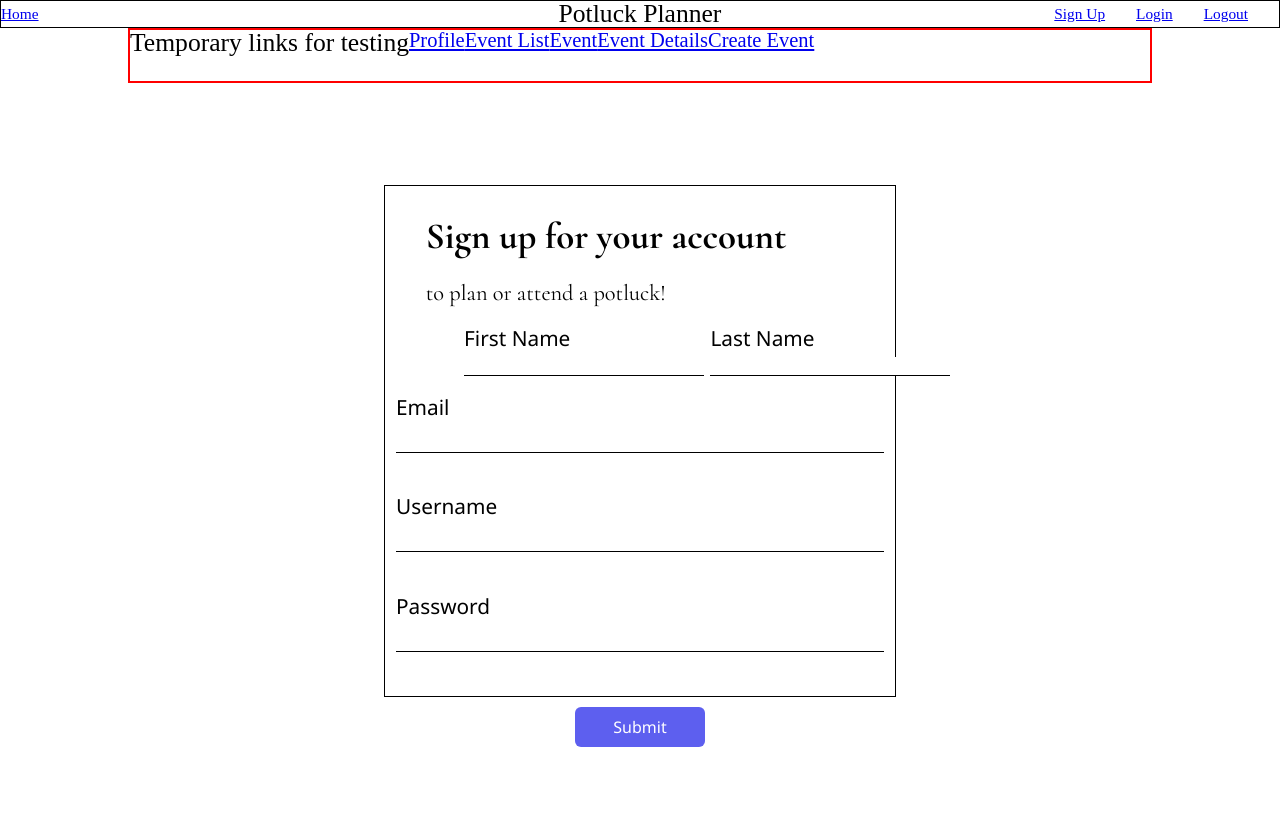
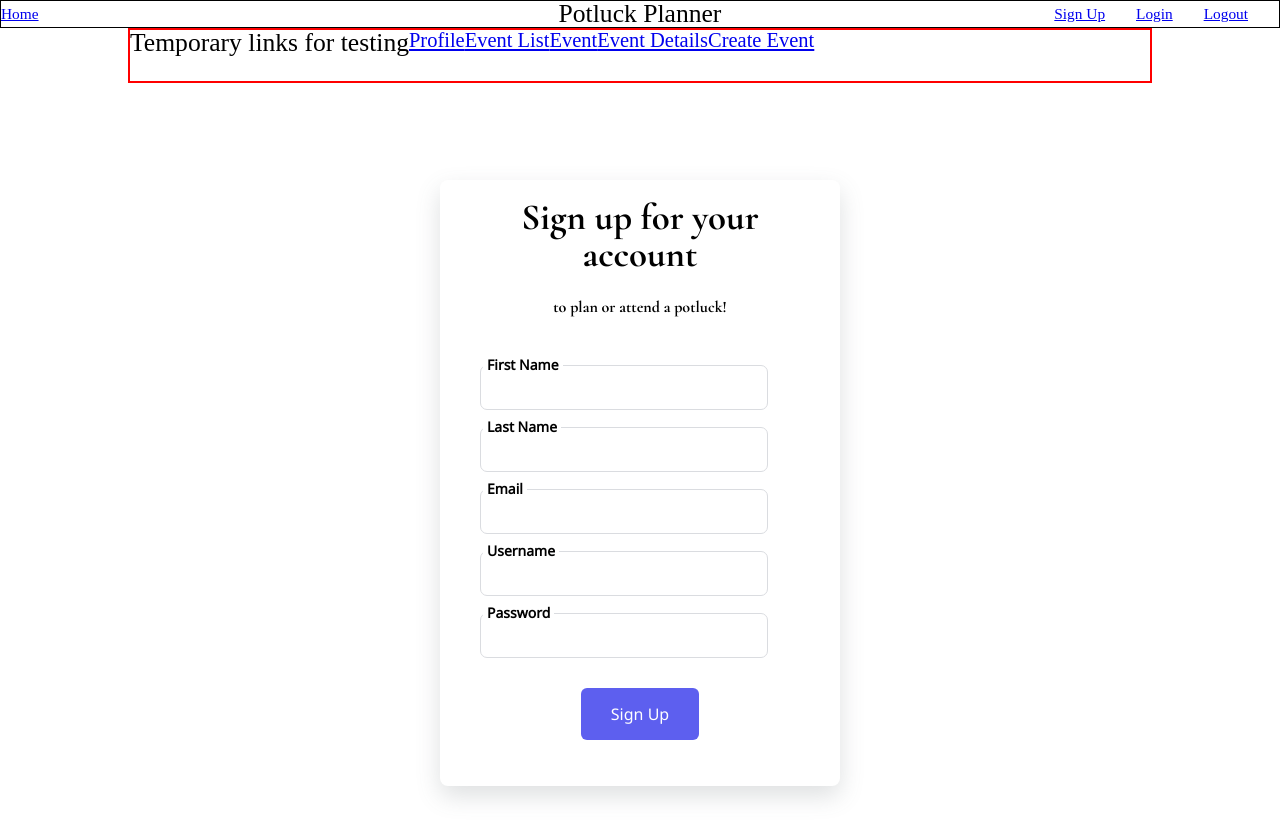
Before and after one commit to tinaxgao/frontend, a React (Create React App) app: page /signup in a window 1280 px wide. Shown: the top 838 px of the page. Before the commit the page ends 800 px from the top, so only its background shows below. Built offline with nearby package versions, Linux system fonts and the light colour scheme.

Commit message:
Updated SignUp.js, and re-created SignUp.css

```diff
--- a/src/components/SignUp.css
+++ b/src/components/SignUp.css
@@ -1,16 +1,84 @@
-html, body, div, span, applet, object, iframe,
-h1, h2, h3, h4, h5, h6, p, blockquote, pre,
-a, abbr, acronym, address, big, cite, code,
-del, dfn, em, img, ins, kbd, q, s, samp,
-small, strike, strong, sub, sup, tt, var,
-b, u, i, center,
-dl, dt, dd, ol, ul, li,
-fieldset, form, label, legend,
-table, caption, tbody, tfoot, thead, tr, th, td,
-article, aside, canvas, details, embed,
-figure, figcaption, footer, header, hgroup,
-menu, nav, output, ruby, section, summary,
-time, mark, audio, video {
+html,
+body,
+div,
+span,
+applet,
+object,
+iframe,
+h1,
+h2,
+h3,
+h4,
+h5,
+h6,
+p,
+blockquote,
+pre,
+a,
+abbr,
+acronym,
+address,
+big,
+cite,
+code,
+del,
+dfn,
+em,
+img,
+ins,
+kbd,
+q,
+s,
+samp,
+small,
+strike,
+strong,
+sub,
+sup,
+tt,
+var,
+b,
+u,
+i,
+center,
+dl,
+dt,
+dd,
+ol,
+ul,
+li,
+fieldset,
+form,
+label,
+legend,
+table,
+caption,
+tbody,
+tfoot,
+thead,
+tr,
+th,
+td,
+article,
+aside,
+canvas,
+details,
+embed,
+figure,
+figcaption,
+footer,
+header,
+hgroup,
+menu,
+nav,
+output,
+ruby,
+section,
+summary,
+time,
+mark,
+audio,
+video {
   margin: 0;
   padding: 0;
   /* border: 1px solid red; */
@@ -18,14 +86,22 @@ time, mark, audio, video {
   vertical-align: baseline;
 }
 /* HTML5 display-role reset for older browsers */
-article, aside, details, figcaption, figure,
-footer, header, hgroup, menu, nav, section {
+article,
+aside,
+details,
+figcaption,
+figure,
+footer,
+header,
+hgroup,
+menu,
+nav,
+section {
   display: block;
 }
 body {
   line-height: 1;
 }
-
 
 * {
   font-size: 62.5%;
@@ -41,28 +117,26 @@ a {
 }
 
 label {
-    font-family: 'Noto Sans', sans-serif;
+  font-family: "Noto Sans", sans-serif;
   font-size: 1.3rem;
 }
 
 button {
-    font-family: 'Noto Sans', sans-serif;
+  font-family: "Noto Sans", sans-serif;
   font-size: 1rem;
 }
 
 h2 {
-    font-family: 'Cormorant', serif;
+  font-family: "Cormorant", serif;
   font-size: 2.3rem;
   font-weight: 700;
 }
 
 h3 {
-    font-family: 'Cormorant', serif;
+  font-family: "Cormorant", serif;
   font-size: 1.4rem;
   font-weight: 400;
 }
-
-
 
 .menu-header {
   display: flex;
@@ -83,52 +157,107 @@ h3 {
 }
 
 .title {
-    margin: 4% 8%;
+  font-size: 2.3rem;
+  font-weight: 700;
+  text-align: center;
+}
+.subTitle {
+  font-size: 1rem;
+  font-weight: 700;
+  text-align: center;
+  margin-bottom: 50px;
 }
 
 .registration-form {
-    border: 1px solid black;
-    margin: 8% 30%;
-    padding: 1% 0;
-    height: 64vh;
+  display: flex;
+  justify-content: center;
+  align-items: center;
+  height: 100vh;
 }
 
-.name {
-    display: flex;
-    justify-content: space-between;
-    margin: 2% 15.5%;
-    width: 19em;
+.signUpForm {
+  background-color: white;
+  width: 400px;
+  border-radius: 8px;
+  padding: 20px 40px;
+  box-shadow: 0 10px 25px rgba(92, 99, 105, 0.2);
 }
 
-.name input {
-    width: 15rem;
-    margin: 3% 0;
-    padding: 0;
+.inputContainer {
+  position: relative;
+  height: 45px;
+  width: 90%;
+  margin-bottom: 17px;
 }
 
-.three-inputs {
-    display: grid;
-    justify-content: center;
+.input {
+  position: absolute;
+  top: 0px;
+  left: 0px;
+  height: 100%;
+  width: 100%;
+  border: 1px solid #dadce0;
+  border-radius: 7px;
+  font-size: 16px;
+  padding: 0 20px;
+  outline: none;
+  background: none;
+  z-index: 1;
 }
 
-.three-inputs input {
-    width: 30.5rem;
-    margin: 3% 0;
+::placeholder {
+  color: transparent;
 }
 
-.button-div {
- text-align: center;
+.label {
+  position: absolute;
+  top: 15px;
+  left: 15px;
+  padding: 0 4px;
+  background-color: white;
+  color: #dadce0;
+  font-size: 16px;
+  transition: 0.5s;
+  z-index: 0;
 }
 
-.registration-form input {
+.submitBtn {
+  display: block;
+  margin-left: auto;
+  margin-right: auto;
+  padding: 15px 30px;
   border: none;
-    border-bottom: 1px solid black;
-    outline: none;
+  background-color: #5d5fef;
+  color: white;
+  border-radius: 6px;
+  cursor: pointer;
+  font-size: 16px;
+  margin-top: 30px;
 }
 
-.button-div {
-    margin: 3% 0;
+.submitBtn:hover {
+  background-color: #9867c5;
+  transform: translateY(-2px);
 }
-.button-div p {
-margin: 3% 0;
+
+.input:focus,
+.label {
+  top: -7px;
+  left: 3px;
+  z-index: 10;
+  font-size: 14px;
+  font-weight: 600;
+  color: black;
 }
+
+.input:focus {
+  border: 2px solid #5d5fef;
+}
+
+.input:not(:placeholder-shown) + .label {
+  top: -7px;
+  left: 3px;
+  z-index: 10;
+  font-size: 14px;
+  font-weight: 600;
+}
--- a/src/components/SignUp.js
+++ b/src/components/SignUp.js
@@ -47,68 +47,87 @@ function SignUp () {
 
     return (
         <section className="registration-form">
-            <div className="title">
-                <h2>Sign up for your account</h2>
+            <form className="signUpForm" onSubmit={handleSubmit}>
+                <h2 className="title">Sign up for your account</h2>
                 <br/>
-                <h3>to plan or attend a potluck!</h3>
-            </div>
-
-            <form onSubmit={handleSubmit}>
+                <h3 className="subTitle">to plan or attend a potluck!</h3>
                 <div className="name">
-                    <div className='first-name namefield'>
-                <div>
-                <label for="firstName">First Name</label>
-                </div>
-                <input type="text" id="firstName"
+                <div className="inputContainer">
+                <label for="firstName" className="label">First Name</label>
+                <input
+                    type="text"
+                    className="input"
+                    id="firstName"
                     name="firstName"
                     value={credentials.firstName}
-                            onChange={handleChange} />
+                    onChange={handleChange}
+                    placeholder="a"
+                />
                 </div>
-                <br/>
-                <div>
+                <div className="inputContainer">
                 <div className='last-name namefield'>
-                <label for="lastName">Last Name</label>
+                <label for="lastName" className="label">Last Name</label>
                 </div>
-                <input type="text" id="lastName"
+                <input
+                    type="text"
+                    className="input"
+                    id="lastName"
                     name="lastName"
                     value={credentials.lastName}
-                            onChange={handleChange}/>
+                    onChange={handleChange}
+                    placeholder="a"
+
+                />
                 </div>
                 </div>
-                <div className="three-inputs">
+                <div className="inputContainer">
                     <div>
-                    <div>
-                    <label for="email">Email</label>
+                    <label for="email" className="label">Email</label>
                     </div>
-                    <input type="email" id="email"
+                    <input
+                        type="email"
+                        className="input"
+                        id="email"
                         name="email"
                         value={credentials.email}
-                            onChange={handleChange}/><br/><br/>
+                        onChange={handleChange}
+                        placeholder="a"
+                    />
+                    <br/><br/>
                     </div>
+                    <div className="inputContainer">
                         <div>
-                        <div>
-                    <label for="username">Username</label>
+                    <label for="username" className="label">Username</label>
                     </div>
-                    <input type="text" id="username"
+                    <input
+                        type="text"
+                        className="input"
+                        id="username"
                         name="username"
                         value={credentials.username}
-                            onChange={handleChange} /><br/><br/>
+                        onChange={handleChange}
+                        placeholder="a"
+                    />
+                    <br/><br/>
                     </div>
+                    <div className="inputContainer">
                         <div>
-                        <div>
-                    <label for="password">Password</label>
+                    <label for="password" className="label">Password</label>
                     </div>
-                    <input type="password" id="password"
+                    <input
+                        type="password"
+                        className="input"
+                        id="password"
                         name="password"
                         value={credentials.password}
-                            onChange={handleChange}/><br/><br/>
+                        onChange={handleChange}
+                        placeholder="a"
+                    />
+                    <br/><br/>
                     </div>
-                </div>
-                <div className='button-div'>
-                    <button className='sign-in'>Submit</button>
+                <button type="submit" class="submitBtn" value="Sign up">Sign Up</button>
                     <br/>
                     {/* <p>Already have an account? Log in.</p> */}
-                </div>
             </form>
         </section>
     )
```
Also changed, not shown: 1 other file (tests, documents, lock files or other folders). Lines whose indentation alone changed are shown as unchanged.
